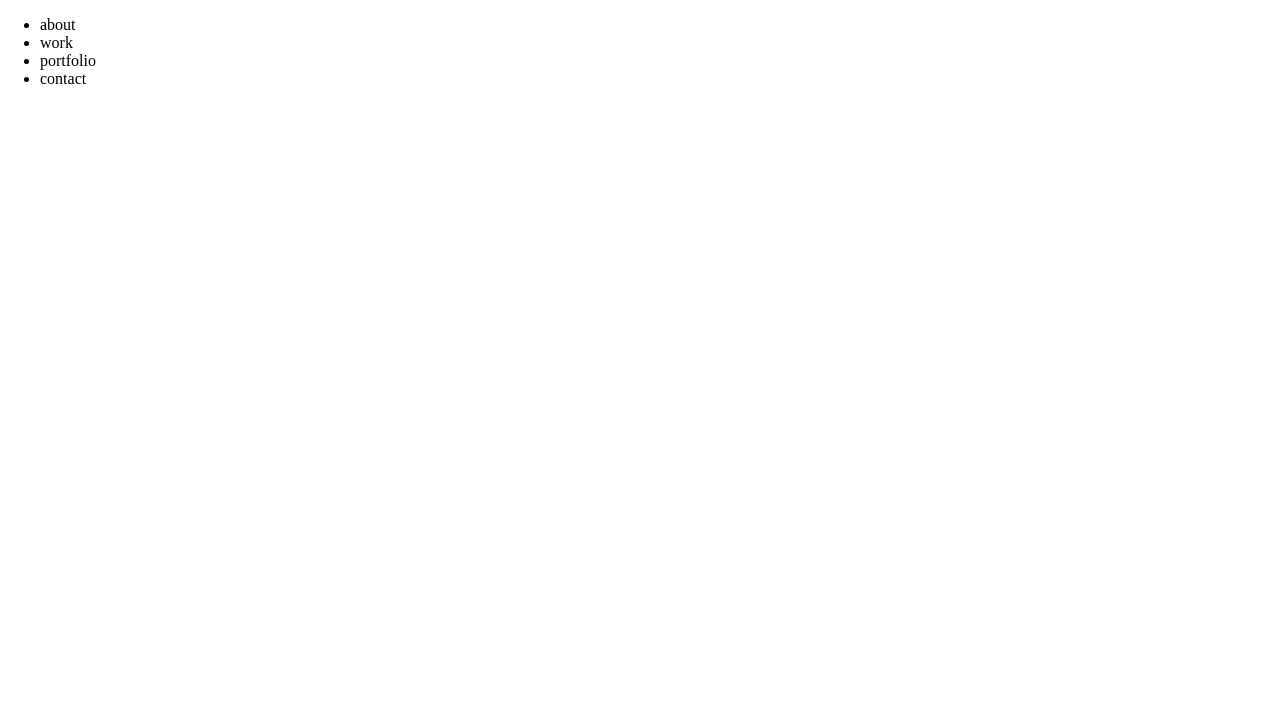
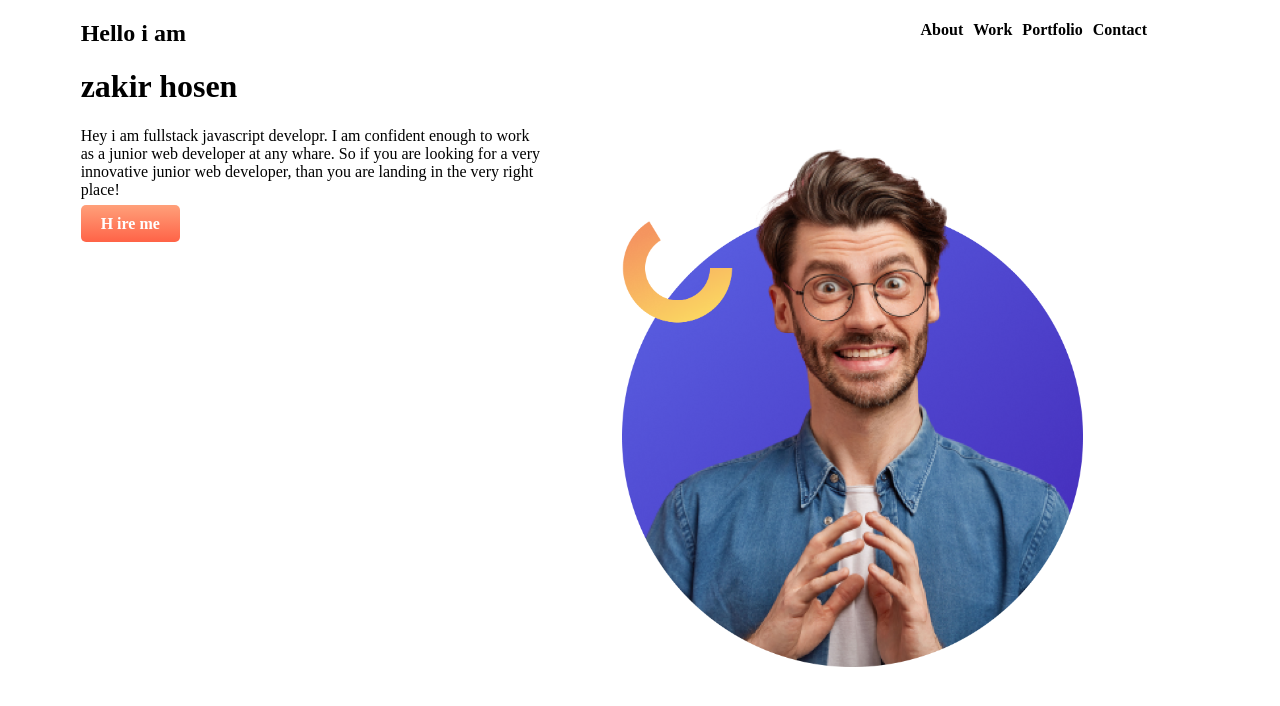
Before and after one commit to zakir-hosen/portfolio-website, a plain HTML site: page index.html in a window 1280 px wide. Drawn offline with Linux system fonts and the light colour scheme; a web font is replaced by a local one.

Commit message:
finished my first part of design

```diff
--- a/index.html
+++ b/index.html
@@ -4,18 +4,28 @@
     <meta charset="UTF-8">
     <meta name="viewport" content="width=device-width, initial-scale=1.0">
     <title>portfolio website homework</title>
+    <link href='https://fonts.googleapis.com/css?family=Adamina' rel='stylesheet'>
     <link rel="stylesheet" href="style.css">
 </head>
 <body>
     <div class="container">
-        <div>
+        <div class="main-menu">
             <ul>
-                <li><a href="#"></a>about </li>
-                <li><a href="#"></a>work</li>
-                <li><a href="#"></a>portfolio</li>
-                <li><a href="#"></a>contact</li>
+                <li><a href="#"></a>About </li>
+                <li><a href="#"></a>Work</li>
+                <li><a href="#"></a>Portfolio</li>
+                <li><a href="#"></a>Contact</li>
             </ul>
         </div>
+        <div class="half-width">
+            <h2>Hello i am</h2>
+            <h1>zakir hosen </h1>
+            <p> Hey i am fullstack javascript developr. I am confident enough to work as a junior web developer at any whare. So if you are looking for a very innovative junior web developer, than you are landing in the very right place!</p>
+            <a  class="btn-danger" target="_blank" href="https://www.facebook.com/zakirhossain.akash.5">H ire me</a>
+        </div>
+        <div class="half-width">
+            <img src="images/image1.png" alt="">
+         </div>
     </div>
 </body>
 </html>
--- a/style.css
+++ b/style.css
@@ -1,7 +1,42 @@
 body {
+    font-family: adamina;
     margin: 0;
     padding: 0;
 }
 .container {
-    width: 75%;
+    width: 90%;
 }
+.main-menu {
+
+}
+.main-menu ul {
+    float: right;
+}
+.main-menu ul li {
+    list-style: none;
+    text-decoration: none;
+    float: left;
+    margin: 5px;
+    font-weight: bold;
+}
+.half-width {
+    width: 40%;
+    float: left;
+    margin-left: 5%;
+    padding-left: 2%;
+    height: 250px;
+
+}
+.half-width img {
+    width: 100%;
+}
+.btn-danger {
+    text-decoration: none;
+
+    background-image: linear-gradient(lightSalmon, tomato);
+    padding: 10px 20px;
+    border-radius: 5px;
+    color: white;
+    font-weight: bold;
+}
+.dr
```
Also changed, not shown: images/image1.png (renamed from images/do not use this pic.png), images/image2.png (renamed from images/do not use this pic2.png).
